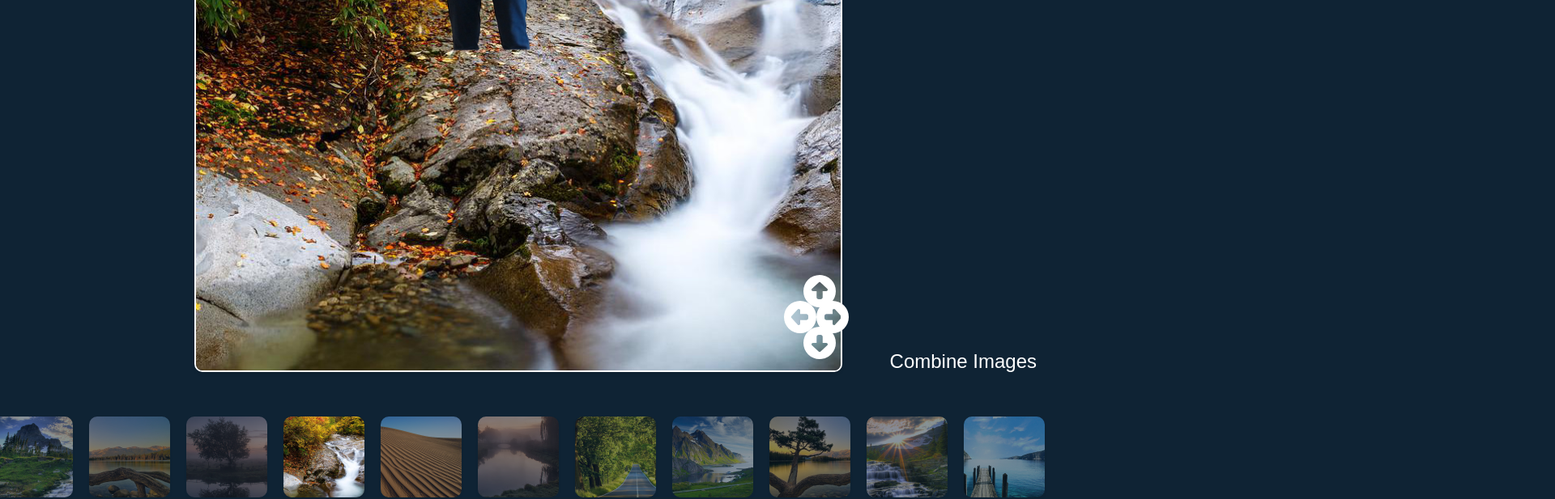
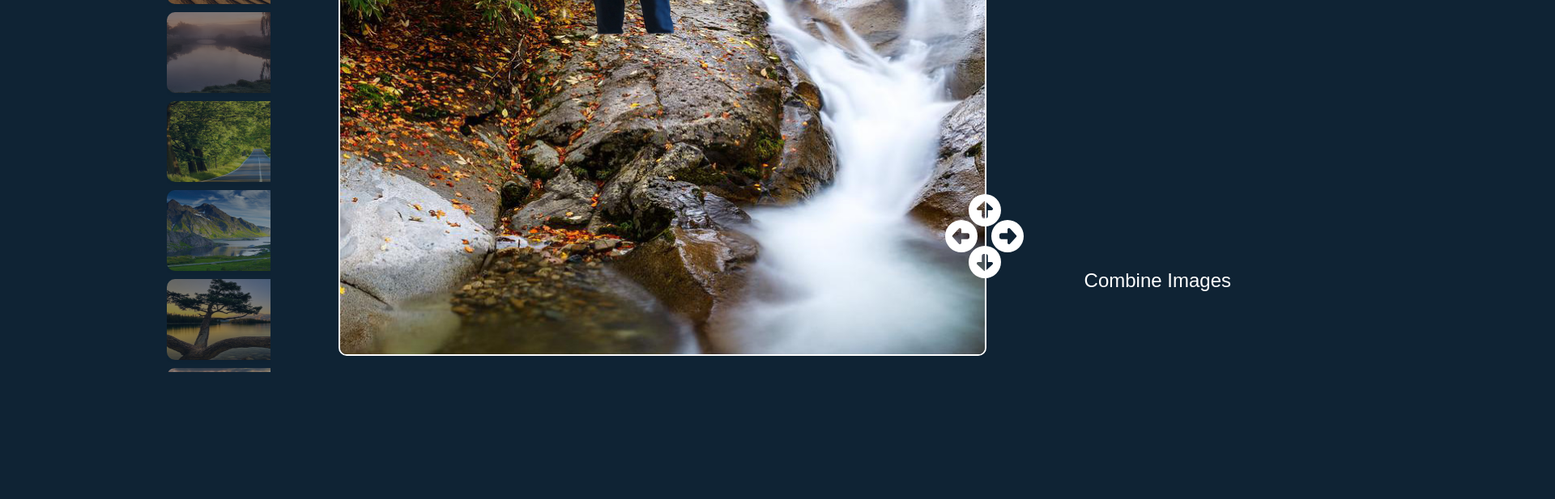
Before and after one commit to Marius1235/Naples, a React (Create React App) app: page /backgroundPage in a window 1280 px wide. Shown: the part 440-1057 px from the top of the page at 81% size, 1920 px wide, since content can reach past the window. Built offline with nearby package versions, Linux system fonts and the light colour scheme.

Commit message:
Updated backgroundPage
Moved choose background bar to left side and made it vertical. added grid functionality to page.

```diff
--- a/src/components/BackgroundChoiceComponent.tsx
+++ b/src/components/BackgroundChoiceComponent.tsx
@@ -81,7 +81,21 @@ const BackgroundChoiceComponent: React.FC = () => {
 
 	return (
 	<div className="container" id="customized-container">
-		<div className="selected-image-container">
+
+		<div className="row">
+
+			<div className="col-sm-2" id="bg-selector">
+				<div className="background-bar">
+					{backgroundOptions.map((option: IImage) => (
+						<img key={option.imageUrl}
+						className={`background-option ${option.imageUrl === selectedBackground ? "selected" : ""}`}
+						src={option.imageUrl} alt={option.alt} onClick={() => changeBackground(option.imageUrl)}
+						/>
+					))}
+				</div>
+			</div>
+
+			<div className="col-sm-8">
 				<div className="image-wrapper">
 					<img className="selected-background" src={selectedBackground} alt="Selected Background" />
 
@@ -92,7 +106,14 @@ const BackgroundChoiceComponent: React.FC = () => {
 					top: `${position.y}px`,
 					}} />
 
+					{capturedImageContext?.capturedImage && (
+						<img src={capturedImageContext.capturedImage} alt="Captured" />
+					)}
 				</div>
+
+			</div>
+
+			<div className="col-sm-2">
 
 				<div id="icon-mover" className="container">
 					<FontAwesomeIcon id="arrow-left" onClick={() => moveImage(-10, 0)} icon={faArrowAltCircleLeft}/>
@@ -102,21 +123,11 @@ const BackgroundChoiceComponent: React.FC = () => {
 				</div>
 
 				<div className="combine-btn" onClick={createCombinedImage}>Combine Images</div>
+
+
 			</div>
-		<div className="background-bar">
-		{backgroundOptions.map((option: IImage) => (
-			<img
-			key={option.imageUrl}
-			className={`background-option ${option.imageUrl === selectedBackground ? "selected" : ""}`}
-			src={option.imageUrl}
-			alt={option.alt}
-			onClick={() => changeBackground(option.imageUrl)}
-			/>
-		))}
+
 		</div>
-		{capturedImageContext?.capturedImage && (
-		<img src={capturedImageContext.capturedImage} alt="Captured" />
-		)}
 		<canvas ref={canvasRef} style={{ display: "none" }} />
 	</div>
 	);
--- a/src/css/BackgroundChoiceComponent.css
+++ b/src/css/BackgroundChoiceComponent.css
@@ -1,15 +1,18 @@
 .background-bar {
     display: flex;
-
-    max-width: 80vw;
+    flex-direction: column;
     justify-content: center;
-    margin-top: 55px;
+    margin-top: 20px;
+    margin-right: 5vw;
+    max-height: 800px;
+    min-width: 10vw;
+    overflow: scroll;
 }
 
 .background-option {
     width: 150px;
     height: 100px;
-    margin: 0 10px;
+    margin-top: 10px;
     cursor: pointer;
     border-radius: 10px;
     opacity: 0.5;
@@ -17,8 +20,20 @@
     box-shadow: 0 2px 4px rgba(0, 0, 0, 0.1);
 }
 
+.image-wrapper {
+    position: relative;
+    min-width: 800px;
+    overflow: hidden;
+
+}
+
 .background-option.selected {
     opacity: 1;
+}
+
+#bg-selector {
+    margin-right: 5vw;
+
 }
 
 .selected-image-container {
@@ -32,6 +47,7 @@ element::-webkit-scrollbar {
 
 
 .selected-background {
+    position: relative;
     width: 800px;
     height: 800px;
     border-radius: 10px;
@@ -40,8 +56,6 @@ element::-webkit-scrollbar {
 }
 
 .selected-image {
-
-    position: absolute;
     top: 0;
     left: 0;
     object-fit: contain;
```
Lines whose indentation alone changed are shown as unchanged.
